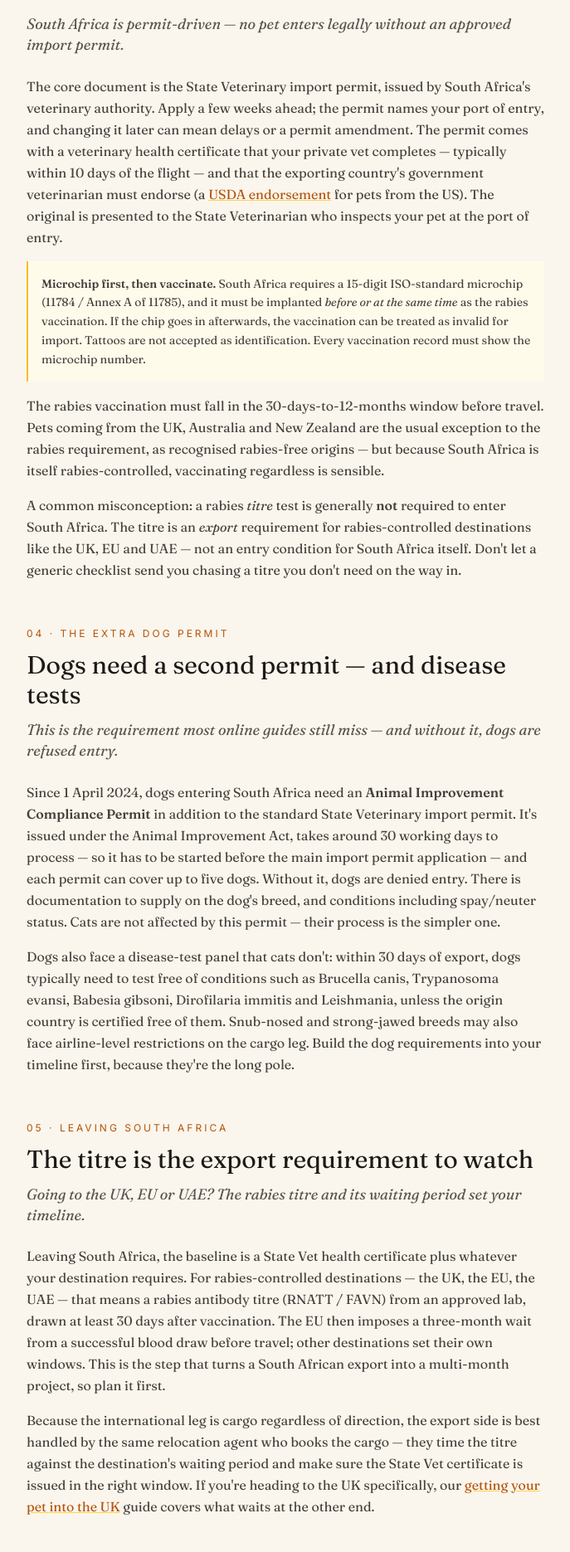
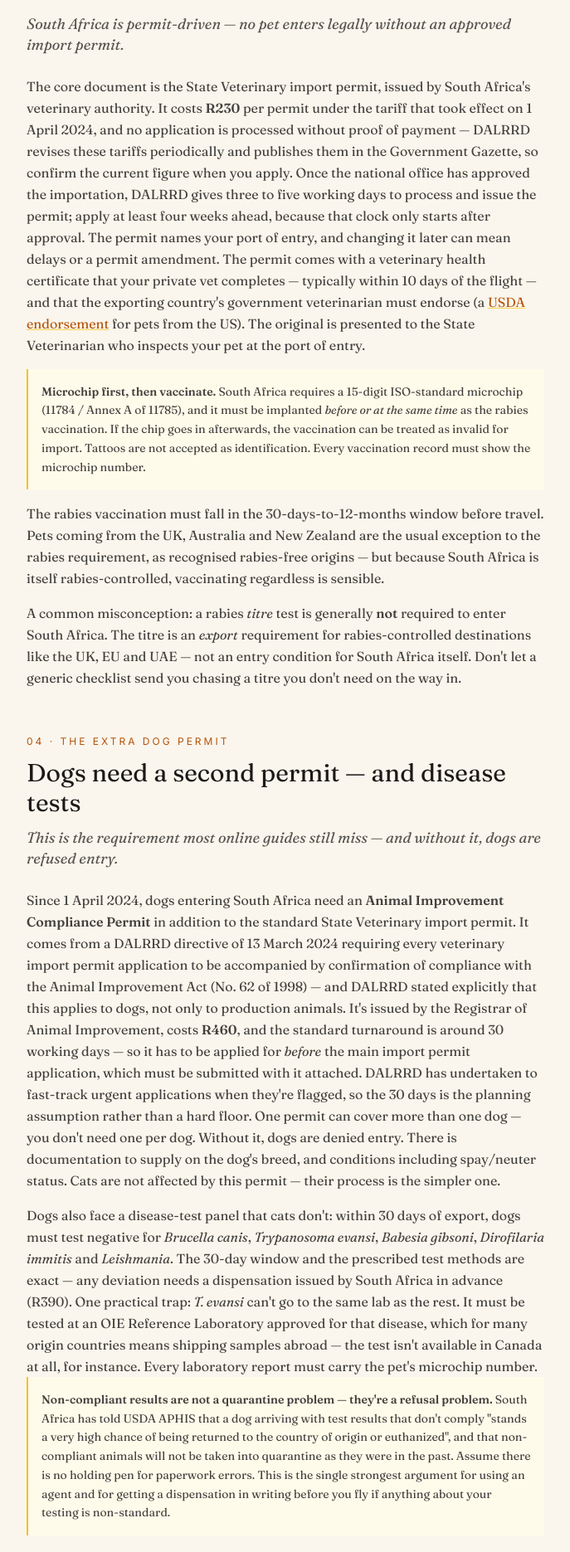
Before and after one commit to rupindermahay/petsincabin, a Next.js app: page /south-africa-pet-travel in a window 1280 px wide. Shown: the part 2404-4275 px from the top of the page at 83% size, without its empty margins (296-983 px from the left). Built offline with nearby package versions, Linux system fonts and the light colour scheme.

Commit message:
Add files via upload

```diff
--- a/pages/south-africa-pet-travel.js
+++ b/pages/south-africa-pet-travel.js
@@ -164,7 +164,7 @@ export default function SouthAfricaPetTravel() {
             </p>
 
             <p className="font-serif text-stone-700 leading-relaxed mb-4">
-              The core document is the State Veterinary import permit, issued by South Africa's veterinary authority. Apply a few weeks ahead; the permit names your port of entry, and changing it later can mean delays or a permit amendment. The permit comes with a veterinary health certificate that your private vet completes — typically within 10 days of the flight — and that the exporting country's government veterinarian must endorse (a <Link href="/usda-endorsement-guide" className="text-amber-700 underline decoration-amber-300">USDA endorsement</Link> for pets from the US). The original is presented to the State Veterinarian who inspects your pet at the port of entry.
+              The core document is the State Veterinary import permit, issued by South Africa's veterinary authority. It costs <strong>R230</strong> per permit under the tariff that took effect on 1 April 2024, and no application is processed without proof of payment — DALRRD revises these tariffs periodically and publishes them in the Government Gazette, so confirm the current figure when you apply. Once the national office has approved the importation, DALRRD gives three to five working days to process and issue the permit; apply at least four weeks ahead, because that clock only starts after approval. The permit names your port of entry, and changing it later can mean delays or a permit amendment. The permit comes with a veterinary health certificate that your private vet completes — typically within 10 days of the flight — and that the exporting country's government veterinarian must endorse (a <Link href="/usda-endorsement-guide" className="text-amber-700 underline decoration-amber-300">USDA endorsement</Link> for pets from the US). The original is presented to the State Veterinarian who inspects your pet at the port of entry.
             </p>
 
             <div className="bg-amber-50 border-l-2 border-amber-400 p-4 mb-4">
@@ -193,11 +193,21 @@ export default function SouthAfricaPetTravel() {
             </p>
 
             <p className="font-serif text-stone-700 leading-relaxed mb-4">
-              Since 1 April 2024, dogs entering South Africa need an <strong>Animal Improvement Compliance Permit</strong> in addition to the standard State Veterinary import permit. It's issued under the Animal Improvement Act, takes around 30 working days to process — so it has to be started before the main import permit application — and each permit can cover up to five dogs. Without it, dogs are denied entry. There is documentation to supply on the dog's breed, and conditions including spay/neuter status. Cats are not affected by this permit — their process is the simpler one.
+              Since 1 April 2024, dogs entering South Africa need an <strong>Animal Improvement Compliance Permit</strong> in addition to the standard State Veterinary import permit. It comes from a DALRRD directive of 13 March 2024 requiring every veterinary import permit application to be accompanied by confirmation of compliance with the Animal Improvement Act (No. 62 of 1998) — and DALRRD stated explicitly that this applies to dogs, not only to production animals. It's issued by the Registrar of Animal Improvement, costs <strong>R460</strong>, and the standard turnaround is around 30 working days — so it has to be applied for <em>before</em> the main import permit application, which must be submitted with it attached. DALRRD has undertaken to fast-track urgent applications when they're flagged, so the 30 days is the planning assumption rather than a hard floor. One permit can cover more than one dog — you don't need one per dog. Without it, dogs are denied entry. There is documentation to supply on the dog's breed, and conditions including spay/neuter status. Cats are not affected by this permit — their process is the simpler one.
             </p>
 
             <p className="font-serif text-stone-700 leading-relaxed">
-              Dogs also face a disease-test panel that cats don't: within 30 days of export, dogs typically need to test free of conditions such as Brucella canis, Trypanosoma evansi, Babesia gibsoni, Dirofilaria immitis and Leishmania, unless the origin country is certified free of them. Snub-nosed and strong-jawed breeds may also face airline-level restrictions on the cargo leg. Build the dog requirements into your timeline first, because they're the long pole.
+              Dogs also face a disease-test panel that cats don't: within 30 days of export, dogs must test negative for <em>Brucella canis</em>, <em>Trypanosoma evansi</em>, <em>Babesia gibsoni</em>, <em>Dirofilaria immitis</em> and <em>Leishmania</em>. The 30-day window and the prescribed test methods are exact — any deviation needs a dispensation issued by South Africa in advance (R390). One practical trap: <em>T. evansi</em> can't go to the same lab as the rest. It must be tested at an OIE Reference Laboratory approved for that disease, which for many origin countries means shipping samples abroad — the test isn't available in Canada at all, for instance. Every laboratory report must carry the pet's microchip number.
+            </p>
+
+            <div className="bg-amber-50 border-l-2 border-amber-400 p-4 mb-4">
+              <p className="font-serif text-stone-700 leading-relaxed text-sm">
+                <strong>Non-compliant results are not a quarantine problem — they're a refusal problem.</strong> South Africa has told USDA APHIS that a dog arriving with test results that don't comply "stands a very high chance of being returned to the country of origin or euthanized", and that non-compliant animals will not be taken into quarantine as they were in the past. Assume there is no holding pen for paperwork errors. This is the single strongest argument for using an agent and for getting a dispensation in writing before you fly if anything about your testing is non-standard.
+              </p>
+            </div>
+
+            <p className="font-serif text-stone-700 leading-relaxed">
+              There are also <strong>treatments</strong>, not just tests, and they're easy to miss. A heartworm preventative must be given after the negative <em>Dirofilaria</em> result comes back and before your vet signs the health certificate. Separately, the dog must be treated with an acaricide and an insect repellent — products registered in South Africa — within 30 days of departure, with the dates, product names and dosages recorded on the certificate before it goes for government endorsement. Snub-nosed and strong-jawed breeds may also face airline-level restrictions on the cargo leg. Build the dog requirements into your timeline first, because they're the long pole.
             </p>
           </section>
 
@@ -281,7 +291,7 @@ export default function SouthAfricaPetTravel() {
           </div>
 
           <p className="font-sans text-xs text-stone-400 leading-relaxed mt-12 text-center">
-            Verified against South Africa's Department of Agriculture (DALRRD) veterinary import procedures, USDA APHIS guidance and South African pet-relocation specialists as of July 2026. Because international pet travel to and from South Africa is cargo-only, exact crate specs, booking processes, timings and costs vary by airline and route — and permit requirements (including the Animal Improvement permit for dogs) change. Always confirm the latest specifics with the State Veterinary authority, the airline's cargo division, or a professional relocation agent before travel.
+            Verified against DALRRD's own veterinary import permit tariff (effective 1 April 2024), DALRRD's Animal Improvement Act directive of 13 March 2024, USDA APHIS export guidance for South Africa, and South African pet-relocation specialists as of July 2026. Because international pet travel to and from South Africa is cargo-only, exact crate specs, booking processes, timings and costs vary by airline and route — and permit requirements (including the Animal Improvement permit for dogs) change. Always confirm the latest specifics with the State Veterinary authority, the airline's cargo division, or a professional relocation agent before travel.
           </p>
 
           {/* Related guides — cross-links to other country/topic pages */}
```
